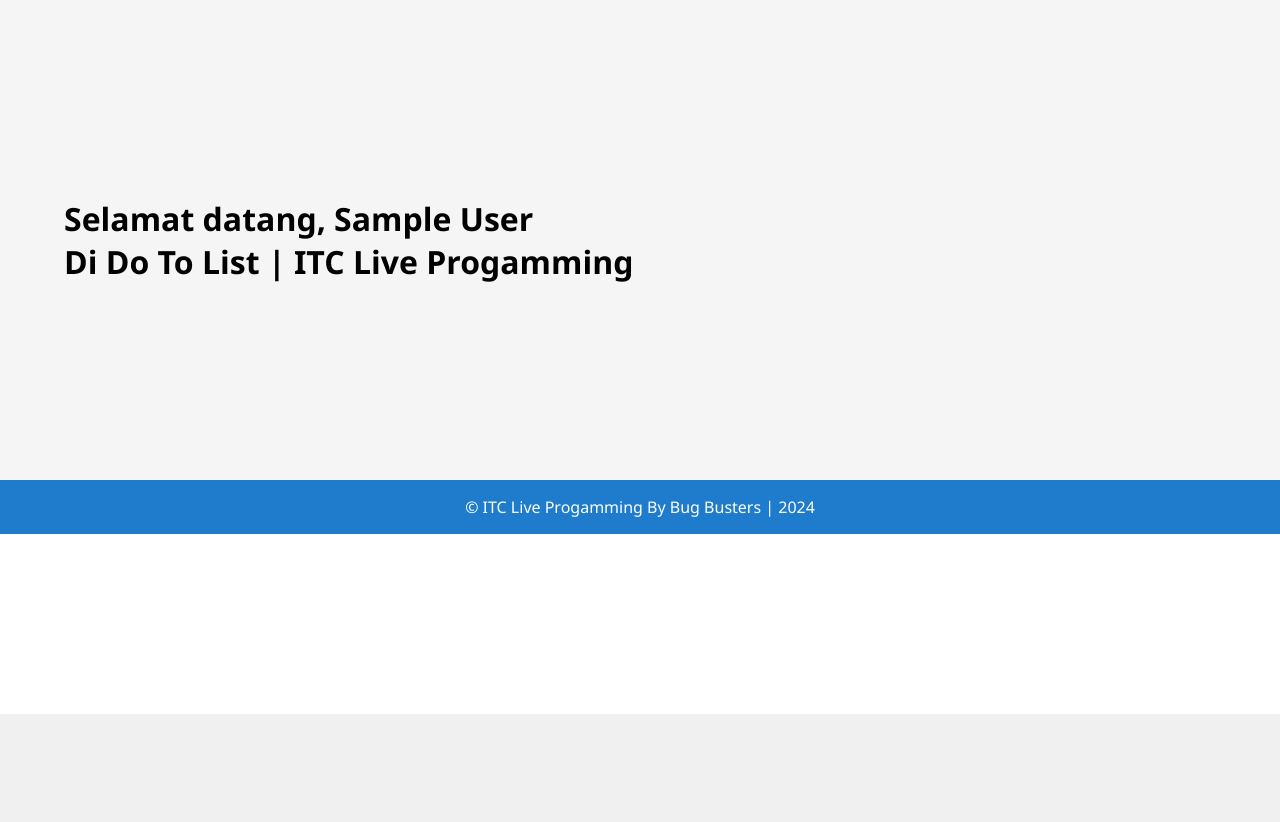
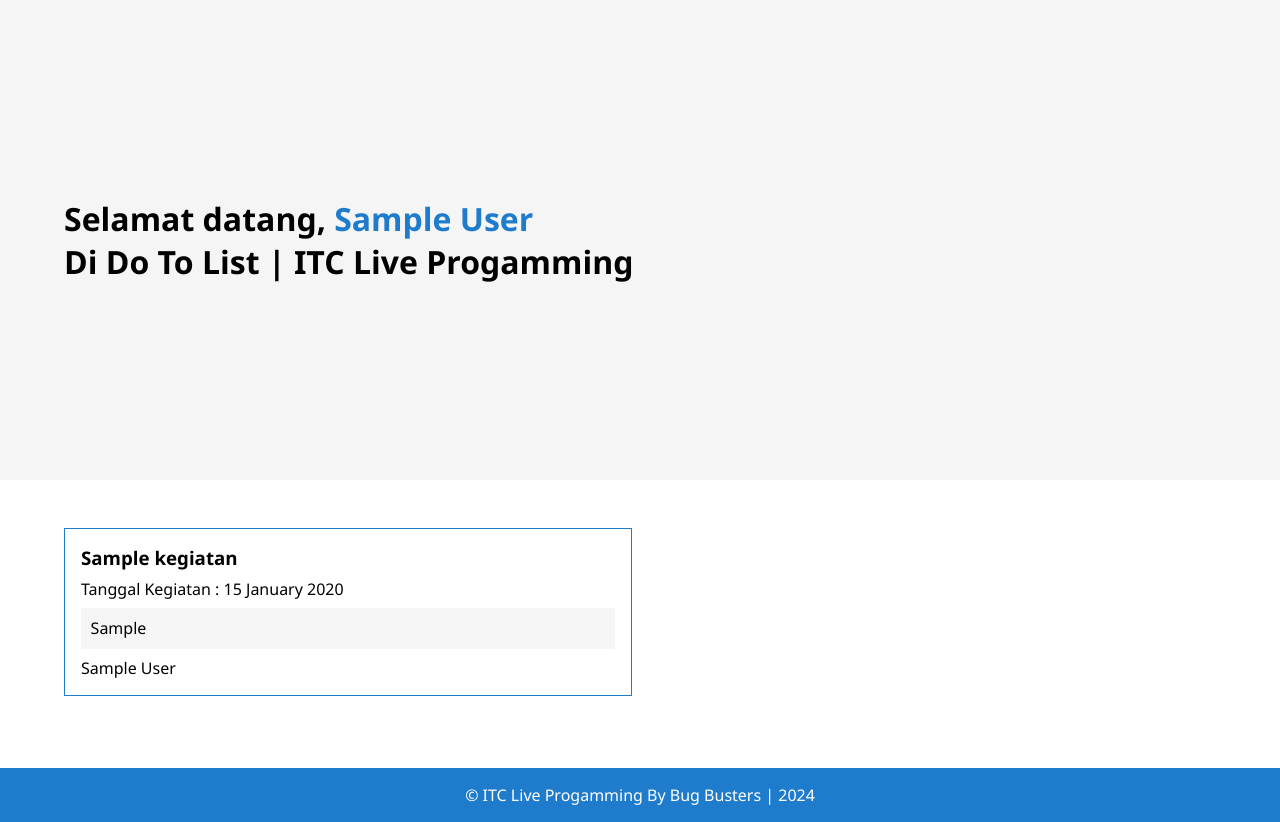
Before and after one commit to hiIgooTgar/itc_live_progamming, a PHP site: page / in a window 1280 px wide. Shown: the part 86-908 px from the top of the page. Before the commit the page ends 800 px from the top, so only its background shows below. Run offline with PHP 8.4, Linux system fonts and the light colour scheme; the visitor is signed in with stand-in values (Sample User, id 1); tables that the repository leaves empty hold one stand-in row (values such as "Sample post"); data that the repository does not hold is empty.

Commit message:
ITC Live Progamming - Update Code

```diff
--- a/assets/css/style.css
+++ b/assets/css/style.css
@@ -51,7 +51,53 @@
   height: 60dvh;
   background: #f5f5f5;
 }
+
+.home h1 {
+  font-size: 2rem;
+}
+
+.home h1 span {
+  color: var(--primary);
+}
 /* index php end */
+
+/* list kegiatan */
+.list-kegiatan {
+  display: grid;
+  grid-template-columns: repeat(2, 1fr);
+  gap: 1rem;
+  width: 100%;
+  padding: 3rem 5%;
+}
+
+.list-kegiatan .card {
+  display: flex;
+  width: 100%;
+  border: 1px solid var(--primary);
+  margin-bottom: 1.5rem;
+  padding: 1rem;
+  gap: 1rem;
+}
+
+.list-kegiatan .card .list {
+  flex: 1 1 calc(85% - 1rem);
+}
+
+.list-kegiatan .card .list .tgl {
+  margin: 0.5rem 0;
+}
+
+.list-kegiatan .card .list .deskripsi {
+  margin: 0.5rem 0;
+  background: #f5f5f5;
+  padding: 0.6rem;
+  flex: 1 1 15%;
+}
+
+.list-kegiatan .card .list .foot {
+  display: flex;
+  justify-content: space-between;
+}
 
 /* kegiatan php end */
 .row-kegiatan {
@@ -150,6 +196,7 @@
   background: #f81717;
   color: #fff;
   border-radius: 4px;
+  cursor: pointer;
 }
 
 .btn-submit {
@@ -159,6 +206,7 @@
   color: #000;
   border-radius: 4px;
   border: 1px solid var(--primary);
+  cursor: pointer;
 }
 
 .btn-submit:hover {
@@ -175,6 +223,7 @@
   font-size: 0.9rem;
   font-weight: 500;
   border-radius: 4px;
+  cursor: pointer;
 }
 
 .badge-ubah {
@@ -187,6 +236,7 @@
   border-radius: 4px;
   outline: none;
   border: none;
+  cursor: pointer;
 }
 
 /* style input */
--- a/index.php
+++ b/index.php
@@ -33,12 +33,38 @@ if (!isset($_SESSION['id_users'])) {
             <a class="btn-logout" href="./logout.php">Logout</a>
         </div>
     </nav>
-    <selection class="home">
+    <section class="home">
         <div class="container">
-            <h1>Selamat datang, <?= $_SESSION['nama'] ?></h1>
+            <h1>Selamat datang, <span><?= $_SESSION['nama'] ?></span></h1>
             <h1>Di Do To List | ITC Live Progamming</h1>
         </div>
-    </selection>
+    </section>
+    <section class="list-kegiatan">
+        <?php
+        $query = mysqli_query($conn, "SELECT tbl_kegiatan.*, tbl_users.nama FROM tbl_kegiatan
+        INNER JOIN tbl_users ON tbl_kegiatan.id_users = tbl_users.id_users
+        ORDER BY id_kegiatan DESC");
+        while ($data = mysqli_fetch_array($query)) {
+        ?>
+            <div class="card">
+                <div class="list">
+                    <h3><?= $data['nama_kegiatan'] ?></h3>
+                    <p class="tgl">Tanggal Kegiatan : <?= date("d F Y", strtotime($data['tgl_kegiatan'])) ?></p>
+                    <p class="deskripsi"><?= $data['deskripsi'] ?></p>
+                    <div class="foot">
+                        <?php if ($data['status'] == 'belum') { ?>
+                            <p class="status_belum"><?= $data['status'] = "Belum" ?></p>
+                        <?php } else if ($data['status'] == 'terlaksana') { ?>
+                            <p class="status_terlaksana"><?= $data['status'] = "Terlaksana" ?></p>
+                        <?php } else if ($data['status'] == 'gagal') { ?>
+                            <p class="status_gagal"><?= $data['status'] = "Gagal" ?></p>
+                        <?php } ?>
+                        <p><?= $data['nama'] ?></p>
+                    </div>
+                </div>
+            </div>
+        <?php } ?>
+    </section>
     <footer>
         <p>&copy; ITC Live Progamming By Bug Busters | <span>
                 <script>
--- a/src/kegiatan.php
+++ b/src/kegiatan.php
@@ -15,15 +15,15 @@ if (!isset($_SESSION['id_users'])) {
             <form action="./proces_add_kegiatan.php" method="post">
                 <div class="group-input">
                     <label for="nama_kegiatan">Nama Kegiatan</label>
-                    <input type="text" name="nama_kegiatan" class="form-control" id="nama_kegiatan" autocomplete="off" required>
+                    <input autofocus type="text" name="nama_kegiatan" class="form-control" id="nama_kegiatan" autocomplete="off" required>
                 </div>
                 <div class="group-input">
                     <label for="tgl_kegiatan">Tanggal Kegiatan</label>
-                    <input type="date" name="tgl_kegiatan" class="form-control" id="tgl_kegiatan" autocomplete="off" required>
+                    <input type="date" value="<?= date('Y-m-d') ?>" name="tgl_kegiatan" class="form-control" id="tgl_kegiatan" autocomplete="off" required>
                 </div>
                 <div class="group-input">
                     <label for="deskripsi">Deskripsi</label>
-                    <textarea name="deskripsi" id="deskripsi" cols="30" rows="10"></textarea>
+                    <textarea name="deskripsi" id="deskripsi" cols="30" required rows="10"></textarea>
                 </div>
                 <button name="addKegiatan" class="btn-submit" type="submit">Submit</button>
             </form>
```
